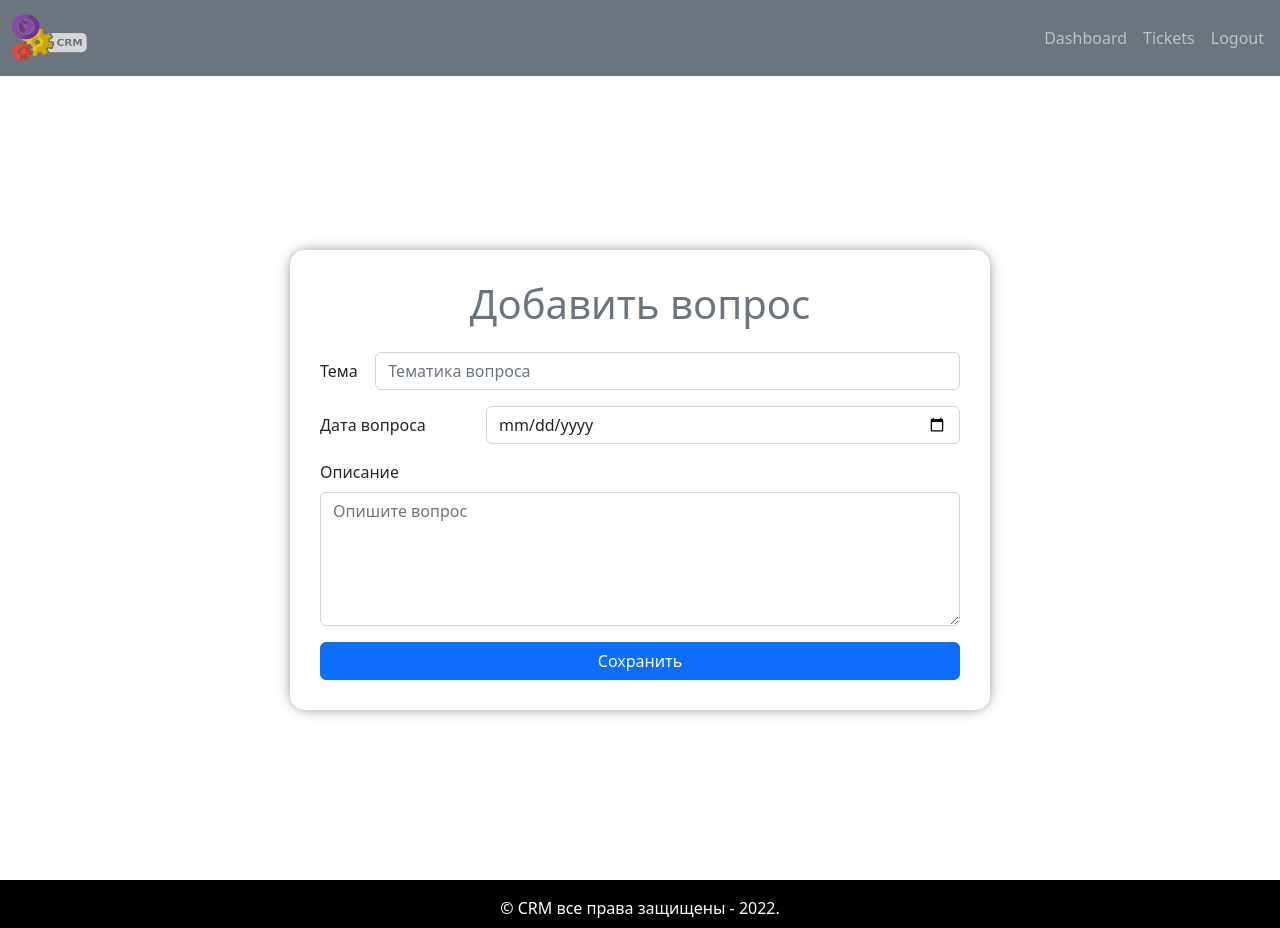
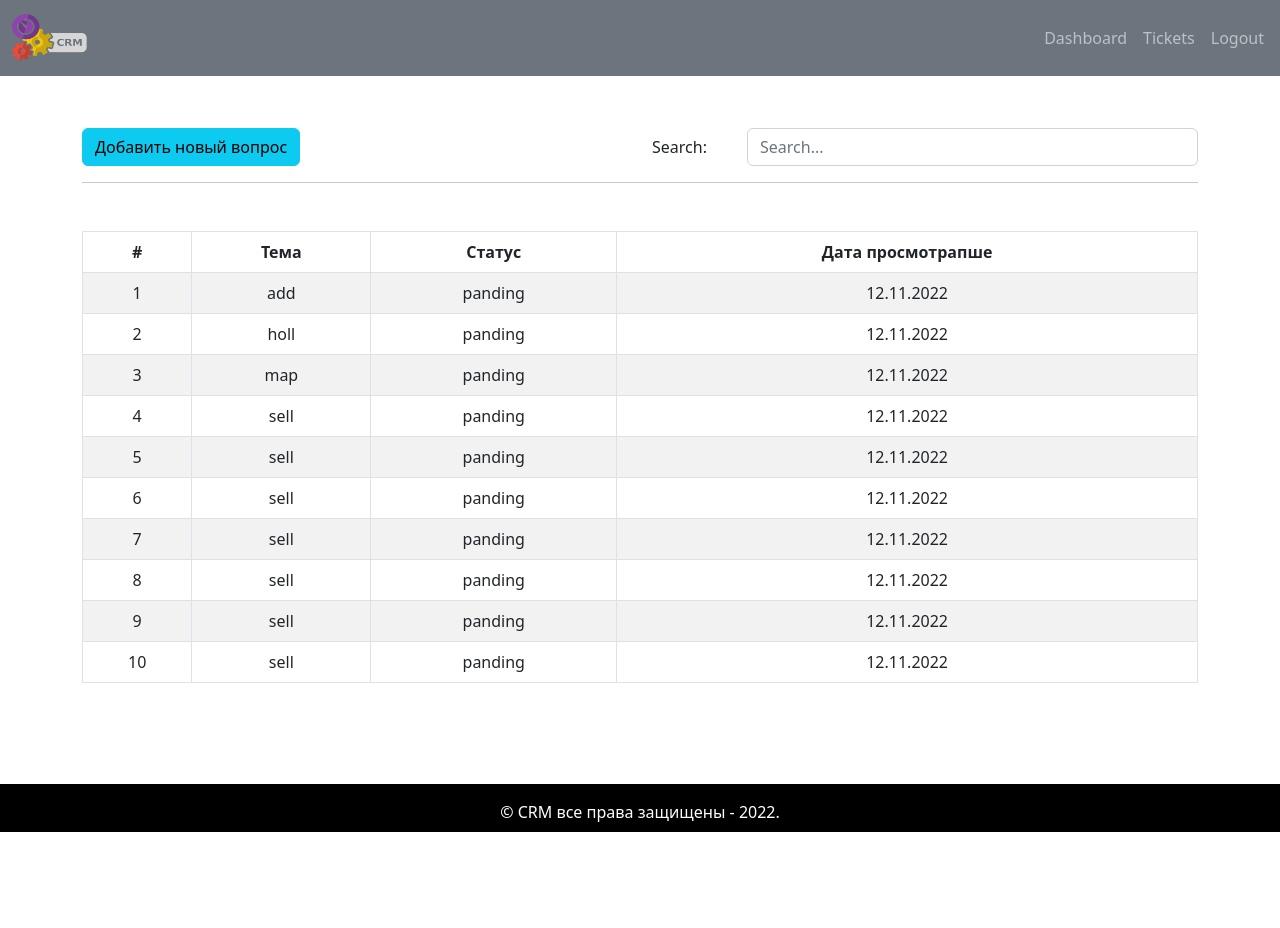
Before and after one commit to DanyaIT/CRM-Ticket_git, a React (Create React App) app: page / in a window 1280 px wide. After the commit the page ends 832 px from the top, so only its background shows below. Built offline with nearby package versions, Linux system fonts and the light colour scheme.

Commit message:
added ticket list

```diff
--- a/src/App.js
+++ b/src/App.js
@@ -4,6 +4,7 @@ import Entry from "./pages/entry/Entry.page";
 import DefaultLayout from './layout/DefaultLayout'
 import DashBoard from "./pages/dashboard/DashBoard";
 import AddTicket from "./pages/new-ticket/AddTicket";
+import TicketLists from "./components/ticket-listining/TicketLists";
 
 
 function App() {
@@ -11,8 +12,9 @@ function App() {
     <div className="App">
       {/* <Entry/> */}
       <DefaultLayout>
+        <TicketLists/>
         {/* <DashBoard/> */}
-        <AddTicket/>
+        {/* <AddTicket/> */}
       </DefaultLayout>
     </div>
   );
--- a/src/assets/data/data-ticket.json
+++ b/src/assets/data/data-ticket.json
@@ -1,33 +1,33 @@
 [
     {
         "id":1,
-        "subject":"sell",
+        "topic":"add",
         "status":"panding",
         "addedDat": "12.11.2022"
     },
     {
         "id":2,
-        "subject":"sell",
+        "topic":"holl",
         "status":"panding",
         "addedDat": "12.11.2022"
     },
     {
         "id":3,
-        "subject":"sell",
+        "topic":"map",
         "status":"panding",
         "addedDat": "12.11.2022"
     },
 
     {
         "id":4,
-        "subject":"sell",
+        "topic":"sell",
         "status":"panding",
         "addedDat": "12.11.2022"
     },
 
     {
         "id":5,
-        "subject":"sell",
+        "topic":"sell",
         "status":"panding",
         "addedDat": "12.11.2022"
     },
@@ -35,33 +35,33 @@
 
     {
         "id":6,
-        "subject":"sell",
+        "topic":"sell",
         "status":"panding",
         "addedDat": "12.11.2022"
     },
 
     {
         "id":7,
-        "subject":"sell",
+        "topic":"sell",
         "status":"panding",
         "addedDat": "12.11.2022"
     },
 
     {
         "id":8,
-        "subject":"sell",
+        "topic":"sell",
         "status":"panding",
         "addedDat": "12.11.2022"
     },
     {
         "id":9,
-        "subject":"sell",
+        "topic":"sell",
         "status":"panding",
         "addedDat": "12.11.2022"
     },
     {
         "id":10,
-        "subject":"sell",
+        "topic":"sell",
         "status":"panding",
         "addedDat": "12.11.2022"
     }
--- /dev/null
+++ b/src/components/search-form/SearchTicket.jsx
@@ -0,0 +1,24 @@
+import React from 'react'
+import { Form, Row,Col } from 'react-bootstrap'
+
+const SearchTicket = ({searchStr, handleOnChange}) => {
+  return (
+    <div>
+        <Form>
+            <Form.Group as = {Row}>
+                <Form.Label column sm = '2'>Search:{''}</Form.Label>
+                <Col sm = '10'>
+                    <Form.Control
+                    value={searchStr}
+                    onChange = {handleOnChange}
+                    name = 'searchTicket'
+                    placeholder = "Search..."
+                    />
+                </Col>
+            </Form.Group>
+        </Form>
+    </div>
+  )
+}
+
+export default SearchTicket
--- a/src/components/table-ticket/TableTicket.jsx
+++ b/src/components/table-ticket/TableTicket.jsx
@@ -2,6 +2,7 @@ import React from "react";
 import { Table } from "react-bootstrap";
 
 const TableTicket = ({ dataTickets }) => {
+  if(dataTickets.length)
   return (
     <Table striped bordered hover className="text-center">
       <thead>
@@ -17,7 +18,7 @@ const TableTicket = ({ dataTickets }) => {
         dataTickets.map((row) => (
           <tr key={row.id}>
             <td>{row.id}</td>
-            <td>{row.subject}</td>
+            <td>{row.topic}</td>
             <td>{row.status}</td>
             <td>{row.addedDat}</td>
           </tr>
--- /dev/null
+++ b/src/components/ticket-listining/TicketLists.jsx
@@ -0,0 +1,53 @@
+import React from 'react'
+import { useEffect } from 'react'
+import { useState } from 'react'
+import { Container, Row, Col, Button } from 'react-bootstrap'
+import SearchTicket from '../search-form/SearchTicket'
+import TableTicket from '../table-ticket/TableTicket'
+import dataTable from '../../assets/data/data-ticket.json'
+
+const TicketLists = () => {
+
+    const [searchStr, setSearchStr] = useState('')
+    const [sortTickets, setSortTicket] = useState(dataTable)
+
+    useEffect(()=>{
+
+    },[searchStr,sortTickets])
+
+    const handleOnChange = (e)=>{
+        e.preventDefault()
+        const {value} = e.target
+        setSearchStr(value)
+        sortTicket(value)
+    }
+
+    const sortTicket = (str)=>{
+        let sortedTickets = dataTable.filter(row=>row.topic.toLowerCase().includes(str.toLowerCase()))
+        setSortTicket(sortedTickets)
+        console.log('1')
+    }
+
+
+
+  return (
+    <Container className='mt-5'>
+        <Row>
+            <Col>
+                <Button variant='info'>Добавить новый вопрос</Button>
+            </Col>
+            <Col>
+                <SearchTicket searchStr={searchStr} handleOnChange = {handleOnChange}/>
+            </Col>
+        </Row>
+        <hr/>
+        <Row className='mt-5'>
+            <Col>
+                <TableTicket dataTickets = {sortTickets}/>
+            </Col>
+        </Row>
+    </Container>
+  )
+}
+
+export default TicketLists
```
